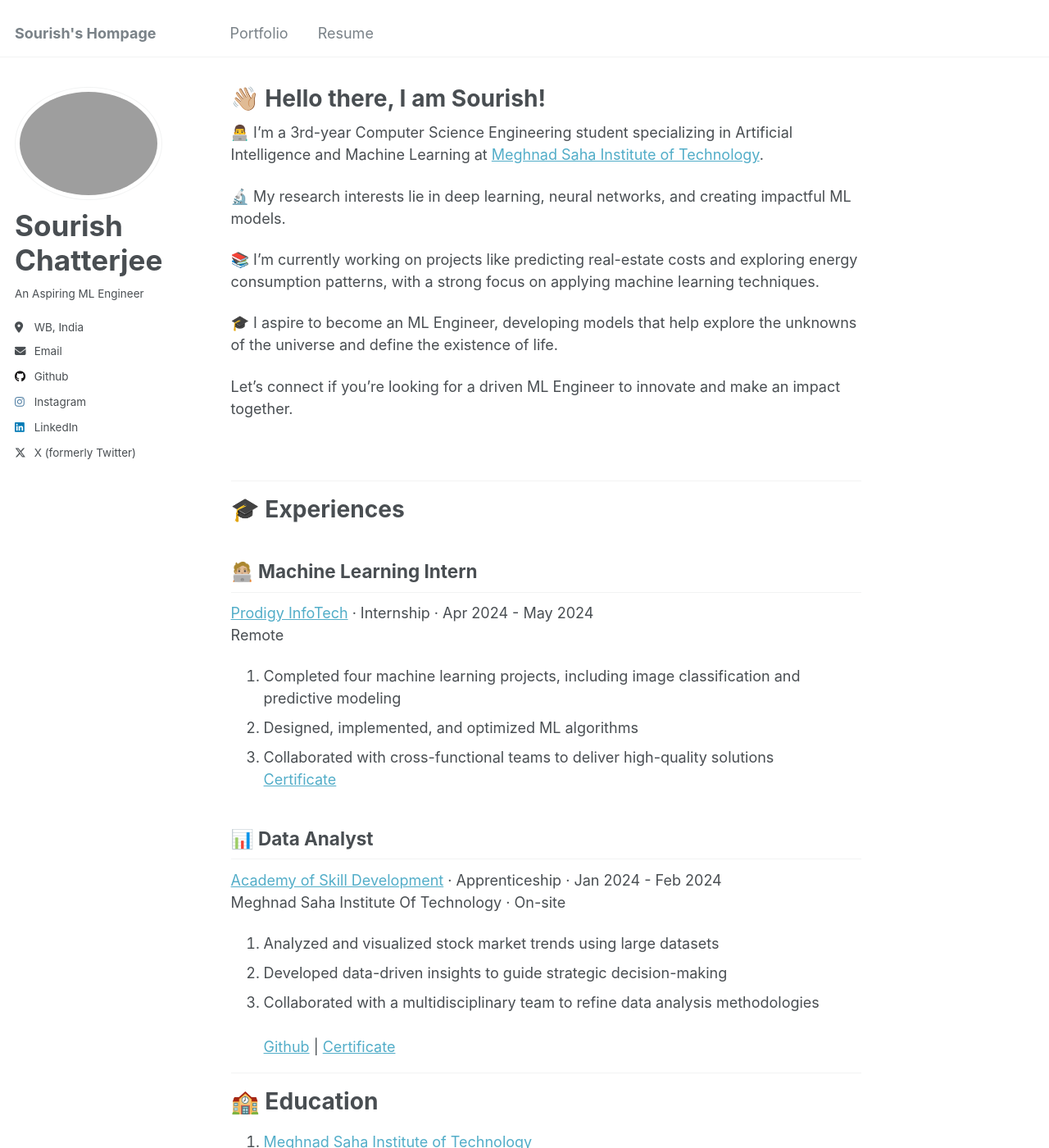
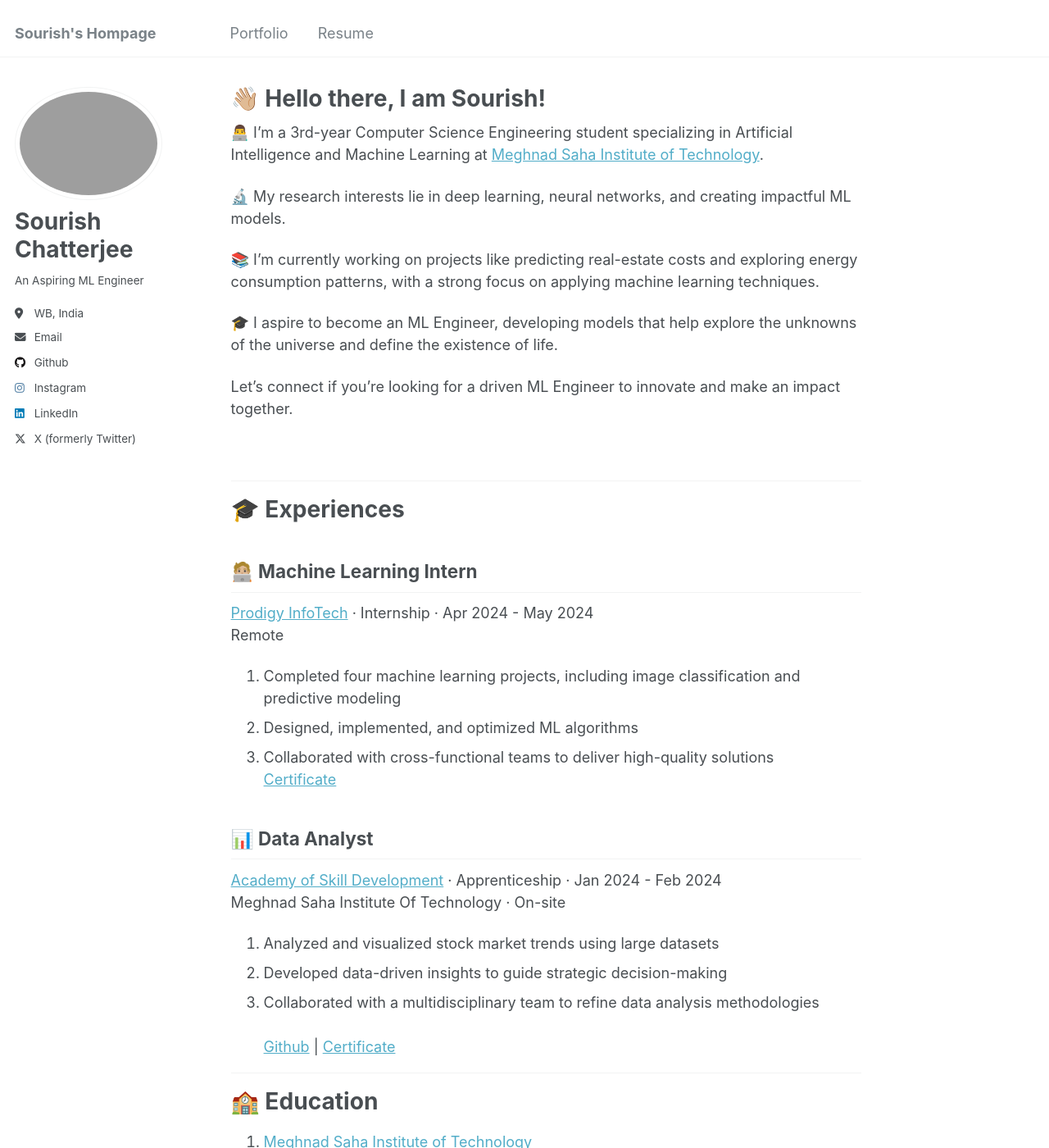
Before and after one commit to Nexalyze/Nexalyze.github.io, a Jekyll site: the page built from _pages/about.md, in a window 1280 px wide and 1400 px high. Shown: the whole window at 82% size. Built offline with Jekyll 4.4.1, drawn with Linux system fonts in a browser that asks for light colours.

Commit message:
File Changes

```diff
--- a/_includes/author-profile.html
+++ b/_includes/author-profile.html
@@ -15,7 +15,7 @@
   </div>
 
   <div class="author__content">
-    <h2 class="author__name">{{ author.name }}</h2>
+    <h3 class="author__name">{{ author.name }}</h3>
     {% if author.pronouns %}<p class="author__pronouns">{{ author.pronouns }}</p>{% endif %}
     {% if author.bio %}<p class="author__bio">{{ author.bio }}</p>{% endif %}
   </div>
--- a/_includes/sidebar.html
+++ b/_includes/sidebar.html
@@ -14,7 +14,7 @@
         {% endif %}
         alt="{% if s.image_alt %}{{ s.image_alt }}{% endif %}">
       {% endif %}
-      {% if s.title %}<h2>{{ s.title }}</h2>{% endif %}
+      {% if s.title %}<h3>{{ s.title }}</h3>{% endif %}
       {% if s.text %}{{ s.text | markdownify }}{% endif %}
     {% endfor %}
     {% if page.sidebar.nav %}
--- a/_sass/_sidebar.scss
+++ b/_sass/_sidebar.scss
@@ -125,7 +125,7 @@
 }
 .sidebar .author__name {
   font-family: $sans-serif;
-  font-size: $type-size-2;
+  font-size: $type-size-3;
 }
 
 .sidebar .author__desktop {
```
